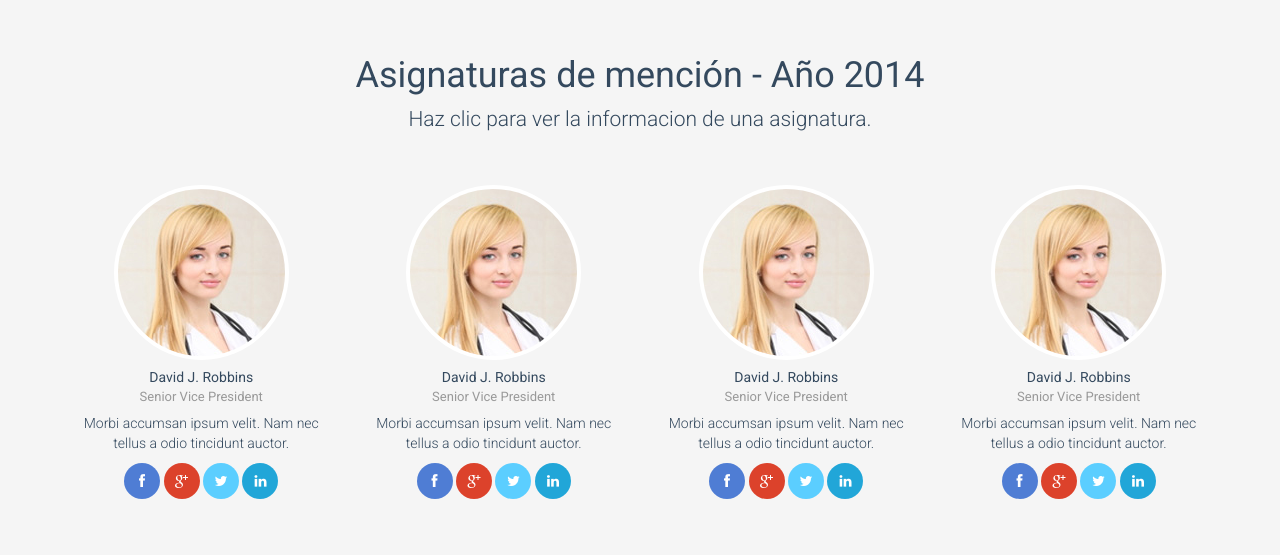
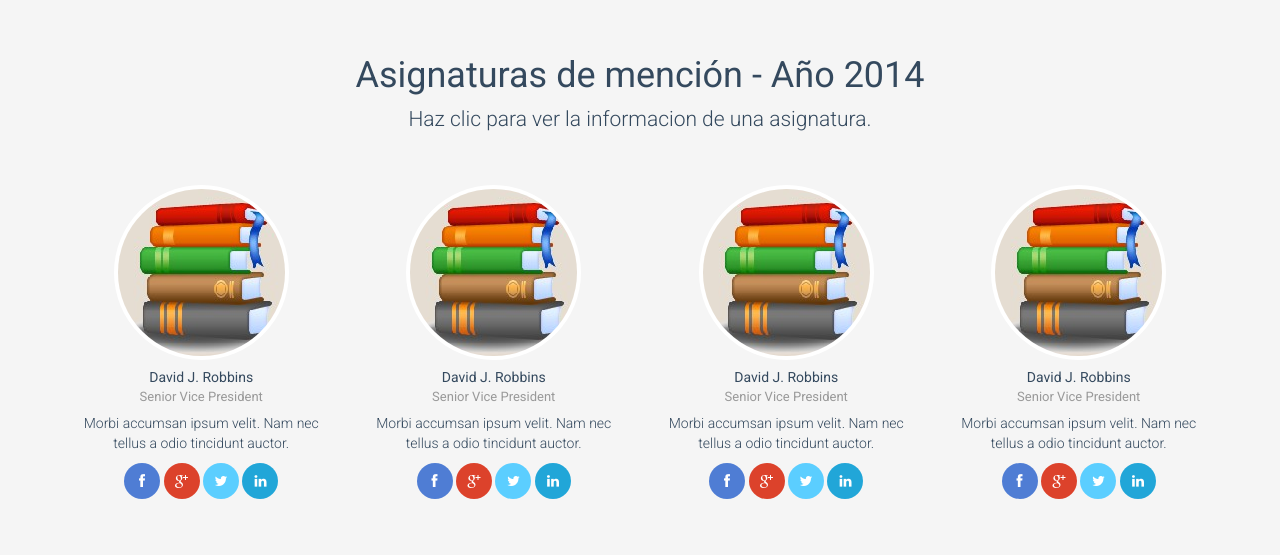
Before and after one commit to mcamblor/tallerApp, a PHP site: page /html/redes.php in a window 1280 px wide. Shown: the part 642-1197 px from the top of the page. Run offline with PHP 8.4, Linux system fonts and the light colour scheme; data that the repository does not hold is empty.

Commit message:
imagenes redes

```diff
--- a/html/redes.php
+++ b/html/redes.php
@@ -81,7 +81,7 @@
         <div id="meet-the-team" class="row">
             <div class="col-md-3 col-xs-6">
                 <div class="center">
-                    <p><img class="img-responsive img-thumbnail img-circle" src="images/team-member.jpg" alt="" ></p>
+                    <p><img class="img-responsive img-thumbnail img-circle" src="../images/libro.jpg" alt="" ></p>
                     <h5>David J. Robbins<small class="designation muted">Senior Vice President</small></h5>
                     <p>Morbi accumsan ipsum velit. Nam nec tellus a odio tincidunt auctor.</p>
                     <a class="btn btn-social btn-facebook" href="#"><i class="icon-facebook"></i></a> <a class="btn btn-social btn-google-plus" href="#"><i class="icon-google-plus"></i></a> <a class="btn btn-social btn-twitter" href="#"><i class="icon-twitter"></i></a> <a class="btn btn-social btn-linkedin" href="#"><i class="icon-linkedin"></i></a>
@@ -90,7 +90,7 @@
 
             <div class="col-md-3 col-xs-6">
                 <div class="center">
-                    <p><img class="img-responsive img-thumbnail img-circle" src="images/team-member.jpg" alt="" ></p>
+                    <p><img class="img-responsive img-thumbnail img-circle" src="../images/libro.jpg" alt="" ></p>
                     <h5>David J. Robbins<small class="designation muted">Senior Vice President</small></h5>
                     <p>Morbi accumsan ipsum velit. Nam nec tellus a odio tincidunt auctor.</p>
                     <a class="btn btn-social btn-facebook" href="#"><i class="icon-facebook"></i></a> <a class="btn btn-social btn-google-plus" href="#"><i class="icon-google-plus"></i></a> <a class="btn btn-social btn-twitter" href="#"><i class="icon-twitter"></i></a> <a class="btn btn-social btn-linkedin" href="#"><i class="icon-linkedin"></i></a>
@@ -98,7 +98,7 @@
             </div>
             <div class="col-md-3 col-xs-6">
                 <div class="center">
-                    <p><img class="img-responsive img-thumbnail img-circle" src="images/team-member.jpg" alt="" ></p>
+                    <p><img class="img-responsive img-thumbnail img-circle" src="../images/libro.jpg" alt="" ></p>
                     <h5>David J. Robbins<small class="designation muted">Senior Vice President</small></h5>
                     <p>Morbi accumsan ipsum velit. Nam nec tellus a odio tincidunt auctor.</p>
                     <a class="btn btn-social btn-facebook" href="#"><i class="icon-facebook"></i></a> <a class="btn btn-social btn-google-plus" href="#"><i class="icon-google-plus"></i></a> <a class="btn btn-social btn-twitter" href="#"><i class="icon-twitter"></i></a> <a class="btn btn-social btn-linkedin" href="#"><i class="icon-linkedin"></i></a>
@@ -106,7 +106,7 @@
             </div>
             <div class="col-md-3 col-xs-6">
                 <div class="center">
-                    <p><img class="img-responsive img-thumbnail img-circle" src="images/team-member.jpg" alt="" ></p>
+                    <p><img class="img-responsive img-thumbnail img-circle" src="../images/libro.jpg" alt="" ></p>
                     <h5>David J. Robbins<small class="designation muted">Senior Vice President</small></h5>
                     <p>Morbi accumsan ipsum velit. Nam nec tellus a odio tincidunt auctor.</p>
                     <a class="btn btn-social btn-facebook" href="#"><i class="icon-facebook"></i></a> <a class="btn btn-social btn-google-plus" href="#"><i class="icon-google-plus"></i></a> <a class="btn btn-social btn-twitter" href="#"><i class="icon-twitter"></i></a> <a class="btn btn-social btn-linkedin" href="#"><i class="icon-linkedin"></i></a>
```
Also changed, not shown: images/libro.jpg (added).
